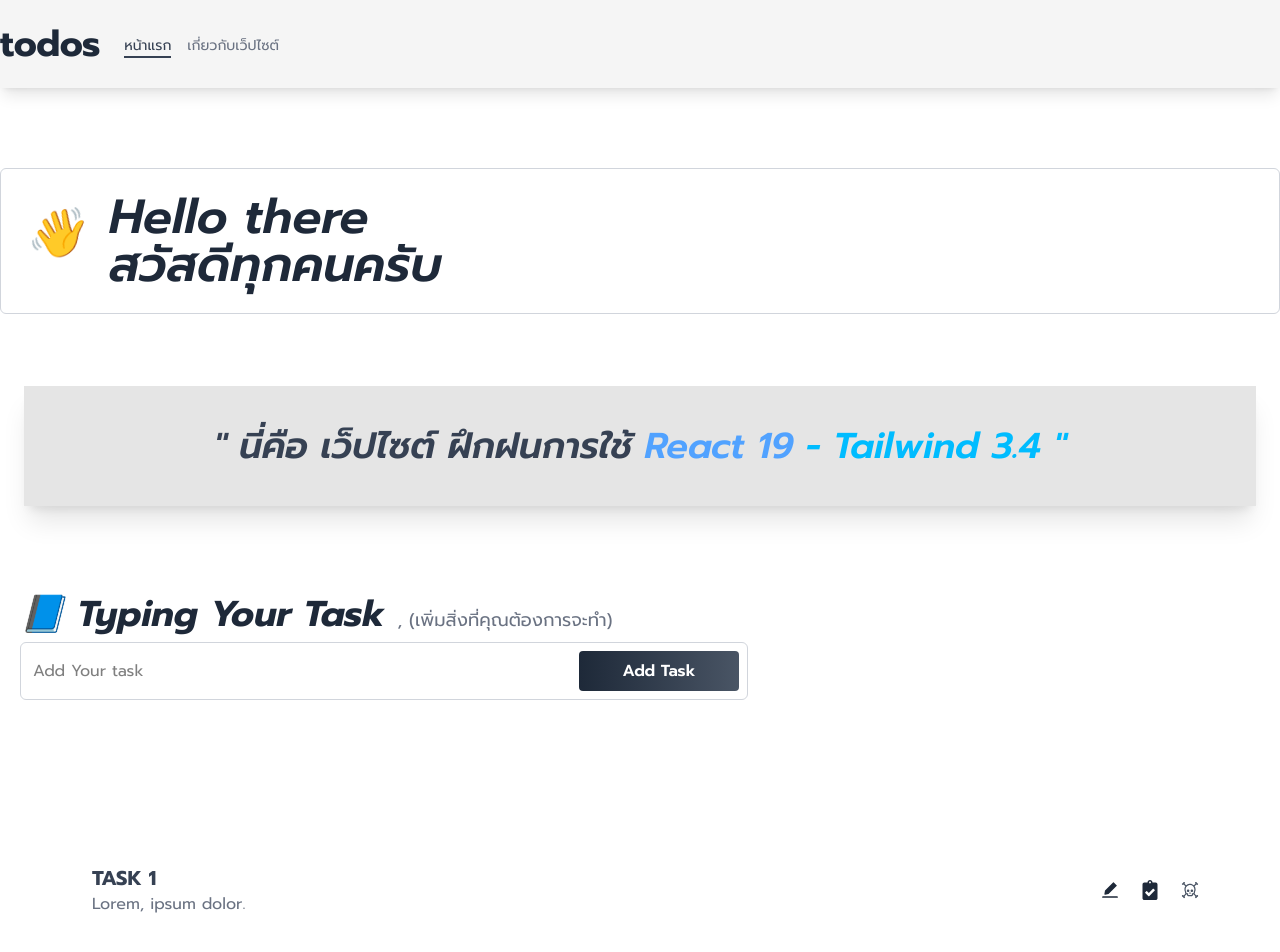
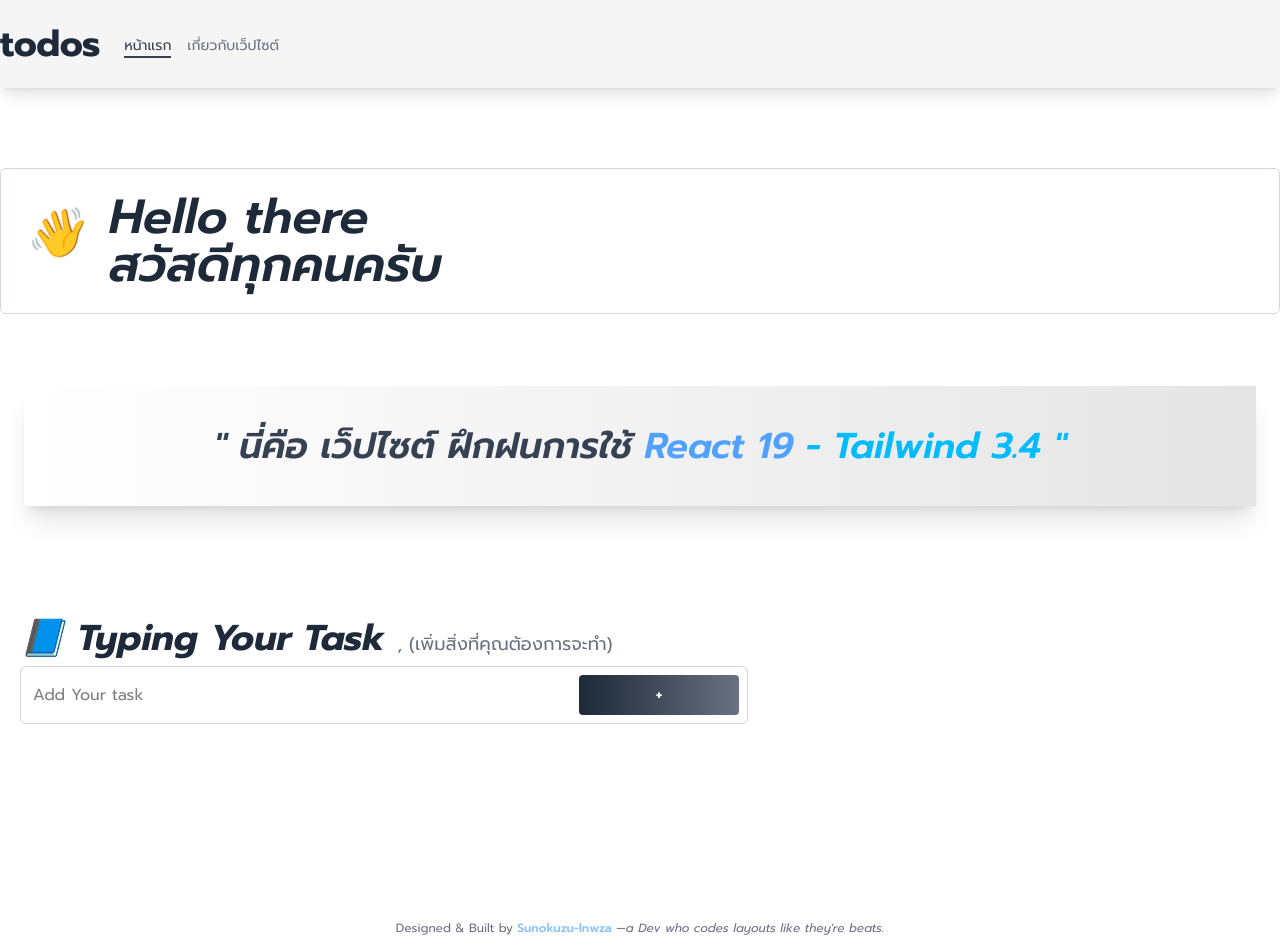
Before and after one commit to sunokuzu-lnwza-007/practice-todos-sample, a React (Vite) app: page / in a window 1280 px wide. Shown: the top 952 px of the page. Built offline with nearby package versions, Linux system fonts and the light colour scheme.

Commit message:
Refactor Footer component layout, enhance AddTask to include time, and update Task component to display task details with time.

```diff
--- a/src/components/Footer.jsx
+++ b/src/components/Footer.jsx
@@ -1,15 +1,13 @@
 const Footer = () => {
   return (
-    <footer className="flex gap-2 select-none uppercase text-gray-300 justify-center p-3 text-xs lg:text-md">
-      <p>Buitl / Design</p>{" "}
-      <span>
-        <a
-          target="_blank"
-          className="hover:text-gray-500 hover:font-semibold duration-100"
-          href="https://github.com/sunokuzu-lnwza-007"
-        >
-          @Sunokuzu-lnwza
-        </a>
+    <footer className="text-center text-xs text-gray-500 p-3">
+      Designed & Built by{" "}
+      <span className="text-blue-300 hover:text-blue-400 font-semibold">
+        <a href="">Sunokuzu-lnwza</a>
+      </span>{" "}
+      —
+      <span className="italic">
+        a Dev who codes layouts like they're beats.
       </span>
     </footer>
   );
--- a/src/components/Todo/AddTask.jsx
+++ b/src/components/Todo/AddTask.jsx
@@ -9,6 +9,7 @@ const AddTask = ({ newTask }) => {
     const task = {
       title: title.current.value,
       date: new Date().toLocaleDateString(),
+      time: new Date().toLocaleTimeString(),
     };
     newTask(task); // ส่ง task ออกไปให้ parent component
 
@@ -16,7 +17,7 @@ const AddTask = ({ newTask }) => {
   };
 
   return (
-    <div className="max-w-3xl py-2 lg:mt-4">
+    <div className="max-w-3xl py-8">
       <form
         className="px-5 text-center sm:text-start"
         ref={form}
@@ -43,9 +44,9 @@ const AddTask = ({ newTask }) => {
           />
           <button
             type="submit"
-            className="w-40 py-2 sm:py-2 font-semibold bg-gradient-to-l from-gray-600 to-gray-800 rounded text-white cursor-pointer hover:opacity-90"
+            className="w-40 py-2 sm:py-2 font-semibold bg-gradient-to-l from-gray-500 to-gray-800 rounded text-white cursor-pointer hover:opacity-90"
           >
-            Add Task
+            +
           </button>
         </div>
       </form>
--- a/src/components/Todo/Task.jsx
+++ b/src/components/Todo/Task.jsx
@@ -2,17 +2,23 @@ import { AiFillEdit } from "react-icons/ai";
 import { FaClipboardCheck } from "react-icons/fa";
 import { LiaSkullCrossbonesSolid } from "react-icons/lia";
 
-const Task = () => {
+const Task = (props) => {
   return (
-    <div className="max-w-6xl mx-3 lg:mx-auto lg:pt-14 pt-0">
     <div className="flex flex-col">
       <div className="flex justify-between items-center rounded-sm p-4">
         <article className="p-3">
-            <p className="text-gray-700 antialiased font-bold text-xl">
-              TASK 1
+          <div className="flex gap-3">
+            <p className="text-gray-700 antialiased font-semibold text-xl">
+              [ TASK {props.id + 1} ]
             </p>
+            <p className="text-gray-600 antialiased font-semibold text-xl">
+              {props.item.title}
+            </p>
+          </div>
           <div className="flex">
-              <p className="text-gray-500">Lorem, ipsum dolor.</p>
+            <p className="text-gray-500">{props.item.date}</p>
+            <p className="mx-1">,</p>
+            <p className="text-gray-500">{props.item.time}</p>
           </div>
         </article>
         <div className="flex text-xl gap-5 mx-7 sm:mx-0 text-gray-800">
@@ -28,7 +34,6 @@ const Task = () => {
         </div>
       </div>
     </div>
-    </div>
   );
 };
 export default Task;
--- a/src/pages/HomePages.jsx
+++ b/src/pages/HomePages.jsx
@@ -23,7 +23,7 @@ const HomePages = () => {
                 Hello there <br /> สวัสดีทุกคนครับ
               </span>
             </article>
-            <div className="bg-neutral-200 shadow-xl p-4 mb-2 lg:p-0 text-center text-lg sm:text-4xl text-gray-700 mt-8 sm:mt-18 sm:mx-6 mx-3 antialiased italic lg:py-10">
+            <div className="bg-gradient-to-l to-neutral-150 from-neutral-200 shadow-xl p-4 mb-2 lg:p-0 text-center text-lg sm:text-4xl text-gray-700 mt-8 sm:mt-18 sm:mx-6 mx-3 antialiased italic lg:py-10">
               <p>
                 " นี่คือ เว็ปไซต์ ฝึกฝนการใช้{" "}
                 <a
@@ -47,7 +47,11 @@ const HomePages = () => {
         </div>
 
         <AddTask newTask={newTask} />
-        <Task />
+        <div className="max-w-6xl mx-3 lg:mx-auto pt-0">
+          {todos.map((item, i) => (
+            <Task item={item} key={i} id={i} />
+          ))}
+        </div>
       </div>
     </>
   );
```
Lines whose indentation alone changed are shown as unchanged.
